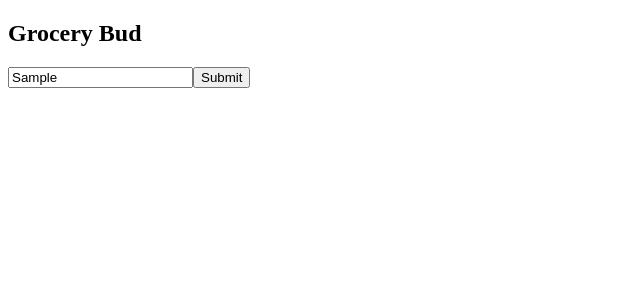
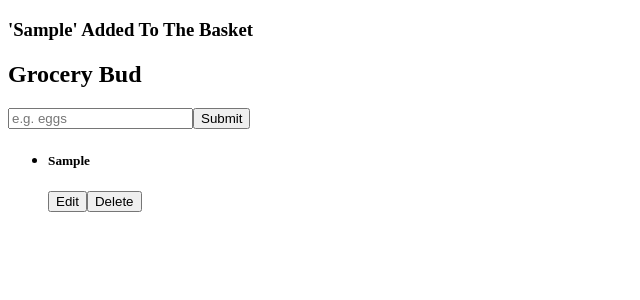
Before and after one commit to jgarzon26/GroceryBud, a React (Vite) app: page / in a window 1280 px wide. Both pictures are taken after typing "Sample" into the empty fields and a click on the button "Submit". Shown: the top 300 px of the page, without its empty margins (0-640 px from the left). Built offline with nearby package versions, Linux system fonts and the light colour scheme.

Commit message:
AddItemOnSubmit

```diff
--- a/src/App.jsx
+++ b/src/App.jsx
@@ -6,11 +6,18 @@ function App() {
 
   const [notification, notifyUser] = useState("");
   const [item, setItem] = useState("");
+  const [itemList, setItemList] = useState([]);
 
   const handleSubmit = (event) => {
       event.preventDefault();
       let checkInput = item.length > 0 ? true : false
-      !checkInput && props.notify("Please Enter Items To Add To Basket");
+      if(checkInput){
+        setItemList([...itemList, <Item item = {item} />]);
+        notifyUser(`'${item}' Added To The Basket`);
+        setItem("");
+      }
+      else
+        notifyUser("Please Enter Items To Add To Basket");
   }
 
   return (
@@ -24,7 +31,7 @@ function App() {
           <button type = "submit">Submit</button>
       </form>
       <ul>
-
+        {itemList}
       </ul>
     </section>
   );
--- /dev/null
+++ b/src/Item.jsx
@@ -0,0 +1,11 @@
+
+export default function Item(props){
+
+    return(
+        <li>
+            <h5>{props.item}</h5>
+            <button>Edit</button>
+            <button>Delete</button>
+        </li>
+    );
+}
```
Also changed, not shown: src/InputField.jsx (added).
